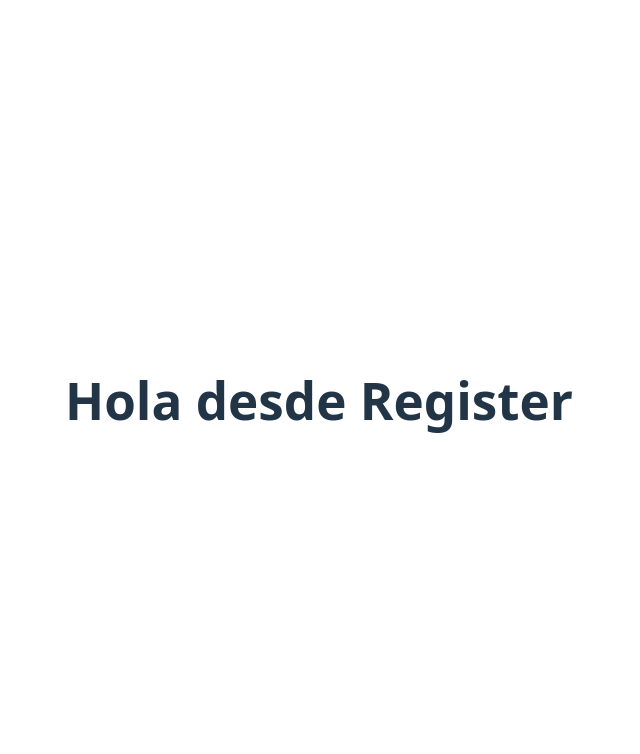
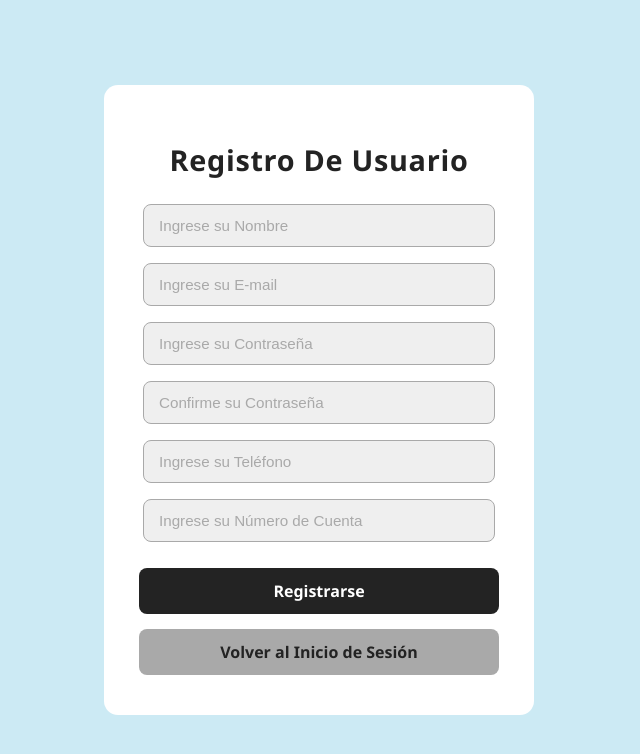
Before and after one commit to Franco-124/Proyecto_Web_Banco, a React (Vite) app: page /register in a window 1280 px wide. Shown: the top 754 px of the page, without its empty margins (321-961 px from the left). Built offline with nearby package versions, Linux system fonts and the light colour scheme.

Commit message:
feat: refactor authentication components and styles for improved structure and functionality

```diff
--- a/src/App.jsx
+++ b/src/App.jsx
@@ -1,5 +1,5 @@
-import Login from './components/Auth/login'
-import Register from './components/Auth/register'
+import Login from './components/Auth/Login/login'
+import Register from './components/Auth/Register/register'
 import Dashboard from './components/Dashboard/dashboard'
 import Accounts from './components/Accounts/Accounts'
 import Loans from './components/Loans/Loans'
--- /dev/null
+++ b/src/components/Auth/Login/login.css
@@ -0,0 +1,102 @@
+:root {
+  --color-principal: #CCEAF4;
+  --color-complementario1: #A9A9A9;
+  --color-complementario2: #FF3B3F;
+  --color-oscuro: #232323;
+  --color-claro: #EFEFEF;
+}
+
+body, html {
+  margin: 0;
+  padding: 0;
+  height: 100%;
+  width: 100%;
+  overflow-x: hidden;
+  background-color: var(--color-principal);
+  font-family: "Segoe UI", Arial, sans-serif;
+}
+
+#login-container {
+  display: flex;
+  flex-direction: column;
+  align-items: center;
+  justify-content: center;
+  height: 100vh;
+  width: 100%;
+  background-color: var(--color-principal);
+
+}
+
+#login-box {
+  background-color: white;
+  padding: 45px 35px;
+  border-radius: 14px;
+  text-align: center;
+  width: 370px;
+  height: 400px;
+  transition: all 0.3s ease-in-out;
+}
+
+#login-box h1 {
+  color: var(--color-oscuro);
+  font-size: 2.0rem;
+  margin-bottom: 29px;
+  text-transform: capitalize;
+}
+
+.login_input {
+  width: 320px;
+  padding: 12px 15px;
+  margin: 8px 0;
+  border: 1px solid var(--color-complementario1);
+  border-radius: 8px;
+  background-color: var(--color-claro);
+  color: var(--color-oscuro);
+  font-size: 0.95rem;
+}
+
+.login_input:focus {
+  border-color: var(--color-principal);
+}
+
+#btn_login {
+  width: 100%;
+  padding: 12px;
+  margin-top: 18px;
+  background-color: var(--color-oscuro);
+  color: white;
+  font-size: 1rem;
+  font-weight: 600;
+  border-radius: 8px;
+  cursor: pointer;
+  transition: all 0.3s ease;
+}
+
+#btn_login:hover {
+  background-color: var(--color-complementario2);
+  transform: scale(1.03);
+}
+
+#btn_register {
+  width: 100%;
+  padding: 12px;
+  margin-top: 18px;
+  background-color: var(--color-oscuro);
+  color: white;
+  font-size: 1rem;
+  font-weight: 600;
+  border: none;
+  border-radius: 8px;
+  cursor: pointer;
+  transition: all 0.3s ease;
+}
+
+#btn_register:hover {
+  background-color: var(--color-complementario2);
+  transform: scale(1.03);
+
+}
+
+.login_input::placeholder {
+  color: var(--color-complementario1);
+}
--- /dev/null
+++ b/src/components/Auth/Login/login.jsx
@@ -0,0 +1,51 @@
+
+import { useNavigate } from "react-router"
+import {useState} from "react"
+import './login.css'
+import { useLocation } from "react-router";
+
+function Login() {
+
+    const navigate = useNavigate()
+    const location = useLocation();
+
+    const MockUser = location.state || {
+        email: "Johan",
+        password: "12345"
+    }
+
+    const [campoEmail, setCampoEmail] = useState("")
+    const [campoPassword, setCampoPassword] = useState("")
+
+    const ValidateUserInfo = () => {
+        if (campoEmail.trim() === "" || campoPassword.trim() === "") {
+            alert("Por favor, complete todos los campos.")
+            return
+        }
+        if (campoEmail === MockUser.email && campoPassword == MockUser.password) {
+            alert("Inicio de sesión exitoso")
+            navigate("/dashboard")
+        } else {
+            alert("Usuario o contraseña incorrectos")
+        }
+    }
+
+    return (
+        <div id="login-container">
+            <div id="login-box">
+                <h1>Bienvenido al sistema Estebanquito</h1>
+                <input type="text" value={campoEmail} className="login_input"
+                placeholder="Ingrese su E-mail"
+                onChange={(e) => setCampoEmail(e.target.value)} />
+                <input type="password" value={campoPassword} className="login_input"
+                placeholder="Ingrese su Contraseña"
+                onChange={(e) => setCampoPassword(e.target.value)} />
+                <button id="btn_login" onClick={ValidateUserInfo}>Iniciar Sesión</button>
+                <button id="btn_register" onClick={() => navigate("/register")}>Registrate ahora</button>
+            </div>
+        </div>
+    )
+
+}
+
+export default Login
--- /dev/null
+++ b/src/components/Auth/Register/register.css
@@ -0,0 +1,97 @@
+:root {
+  --color-principal: #CCEAF4;
+  --color-complementario1: #A9A9A9;
+  --color-complementario2: #FF3B3F;
+  --color-oscuro: #232323;
+  --color-claro: #EFEFEF;
+}
+
+html, body {
+  margin: 0;
+  padding: 0;
+  height: 100%;
+  width: 100%;
+  background-color: var(--color-principal);
+  font-family: "Segoe UI", Arial, sans-serif;
+}
+
+#register-container {
+  display: flex;
+  align-items: center;
+  justify-content: center;
+  height: 100vh;
+  width: 100vw;
+  position: absolute;
+  top: 0;
+  left: 0;
+  right: 0;
+  bottom: 0;
+  margin: auto;
+}
+
+#register-box {
+  background-color: white;
+  padding: 40px 35px;
+  border-radius: 14px;
+  text-align: center;
+  width: 360px;
+  max-height: 90vh;
+}
+
+
+#register-box h1 {
+  color: var(--color-oscuro);
+  font-size: 1.8rem;
+  font-weight: 700;
+  text-transform: capitalize;
+  letter-spacing: 0.7px;
+  margin-bottom: 20px;
+  position: relative;
+}
+
+.register_input {
+  width: 320px;
+  padding: 12px 15px;
+  margin: 8px 0;
+  border: 1px solid var(--color-complementario1);
+  border-radius: 8px;
+  background-color: var(--color-claro);
+  color: var(--color-oscuro);
+  font-size: 0.95rem;
+}
+
+.register_input:focus {
+  border-color: var(--color-principal);
+}
+
+#btn_login {
+  width: 100%;
+  padding: 12px;
+  margin-top: 15px;
+  background-color: var(--color-oscuro);
+  color: white;
+  font-size: 1rem;
+  font-weight: 600;
+  border: none;
+  border-radius: 8px;
+  cursor: pointer;
+}
+
+#btn_login:hover {
+  background-color: var(--color-complementario2);
+  transform: scale(1.03);
+}
+
+#btn_login {
+  background-color: var(--color-complementario1);
+  color: var(--color-oscuro);
+}
+
+#btn_login:hover {
+  background-color: var(--color-complementario2);
+  color: white;
+}
+
+.register_input::placeholder {
+  color: var(--color-complementario1);
+}
--- /dev/null
+++ b/src/components/Auth/Register/register.jsx
@@ -0,0 +1,66 @@
+
+import { useNavigate } from "react-router"
+import {useState} from "react"
+import './register.css'
+
+function Register() {
+    const navigate = useNavigate()
+    const [campoName, setCampoName] = useState("")
+    const [campoEmail, setCampoEmail] = useState("")
+    const [campoPassword, setCampoPassword] = useState("")
+    const [campoConfirmPassword, setCampoConfirmPassword] = useState("")
+    const [campoPhone, setCampoPhone] = useState("")
+    const [numeroCuenta, setNumeroCuenta] = useState("")
+
+    const ValideUserRegistration = () => {
+        if (campoName.trim() === "" || campoEmail.trim() === "" || campoPassword.trim() === "" ||
+        campoConfirmPassword.trim() === "" || campoPhone.trim() === "" || numeroCuenta.trim() === "") {
+            alert("Por favor, complete todos los campos.")
+            return
+        }
+        if (campoPassword !== campoConfirmPassword) {
+            alert("Las contraseñas no coinciden.")
+            return
+        }
+
+        const newUser = {
+            name: campoName,
+            email: campoEmail,
+            password: campoPassword,
+            phone: campoPhone,
+            accountNumber: numeroCuenta
+        }
+        alert("Registro exitoso. Ahora puede iniciar sesión.")
+        navigate("/" , {state: newUser})
+    }
+    return (
+        <div id="register-container">
+            <div id="register-box">
+            <h1>Registro de Usuario</h1>
+            <input type="text" value={campoName} className="register_input"
+            placeholder="Ingrese su Nombre"
+            onChange={(e) => setCampoName(e.target.value)} />
+            <input type="text" value={campoEmail} className="register_input"
+            placeholder="Ingrese su E-mail"
+            onChange={(e) => setCampoEmail(e.target.value)} />
+            <input type="password" value={campoPassword} className="register_input"
+            placeholder="Ingrese su Contraseña"
+            onChange={(e) => setCampoPassword(e.target.value)} />
+            <input type="password" value={campoConfirmPassword} className="register_input"
+            placeholder="Confirme su Contraseña"
+            onChange={(e) => setCampoConfirmPassword(e.target.value)} />
+            <input type="text" value={campoPhone} className="register_input"
+            placeholder="Ingrese su Teléfono"
+            onChange={(e) => setCampoPhone(e.target.value)} />
+            <input type="text" value={numeroCuenta} className="register_input"
+            placeholder="Ingrese su Número de Cuenta"
+            onChange={(e) => setNumeroCuenta(e.target.value)} />
+            <button id="btn_register" onClick={ValideUserRegistration}>Registrarse</button>
+            <button id="btn_login" onClick={() => navigate("/")}>Volver al Inicio de Sesión</button>
+            </div>
+        </div>
+    )
+}
+
+
+export default Register;
--- a/src/components/Auth/login.jsx
+++ /dev/null
@@ -1,12 +0,0 @@
-
-function Login() {
-    return (
-        <div id ="login">
-            <h1>Hola desde Login</h1>
-        </div>
-
-    )
-
-}
-
-export default Login
--- a/src/components/Auth/register.jsx
+++ /dev/null
@@ -1,11 +0,0 @@
-
-function Register() {
-    return (
-        <div id ="register">
-            <h1>Hola desde Register</h1>
-        </div>
-    )
-}
-
-
-export default Register;
```
